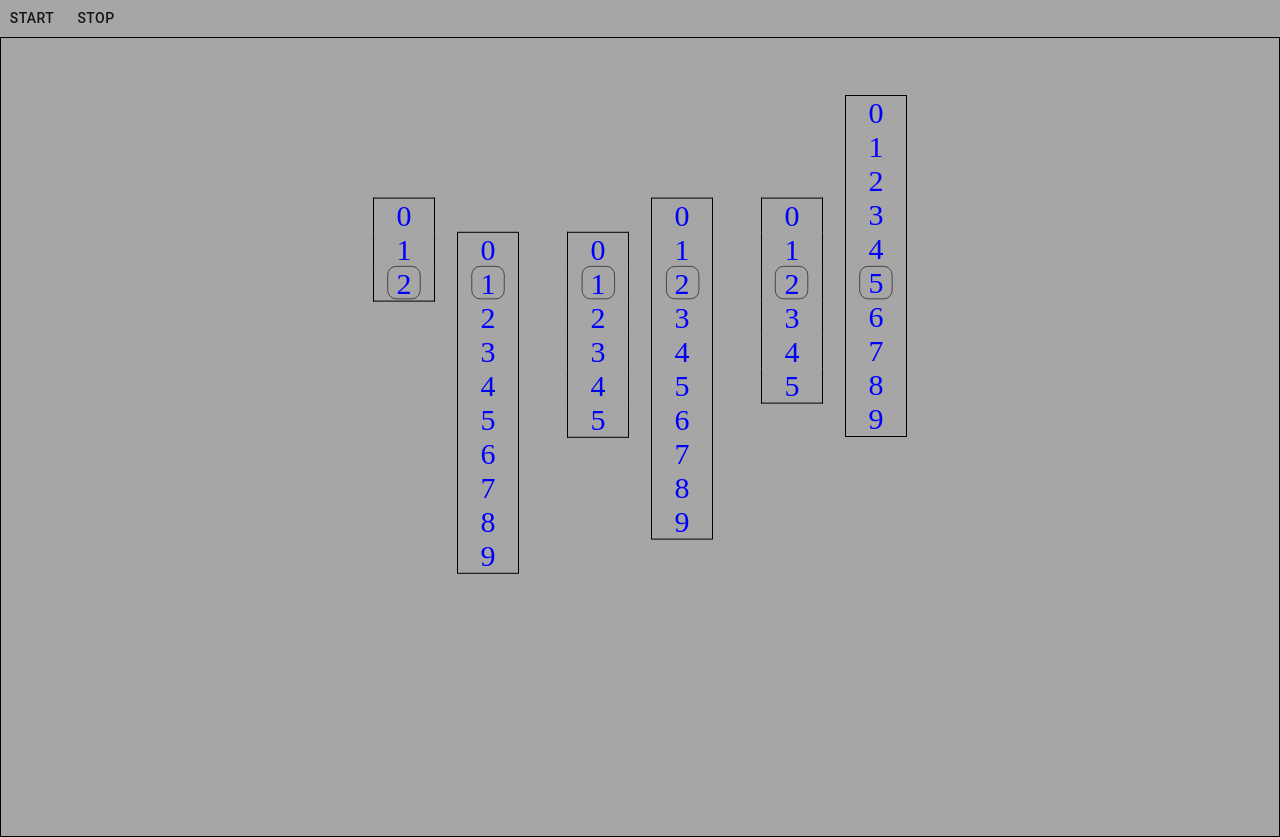
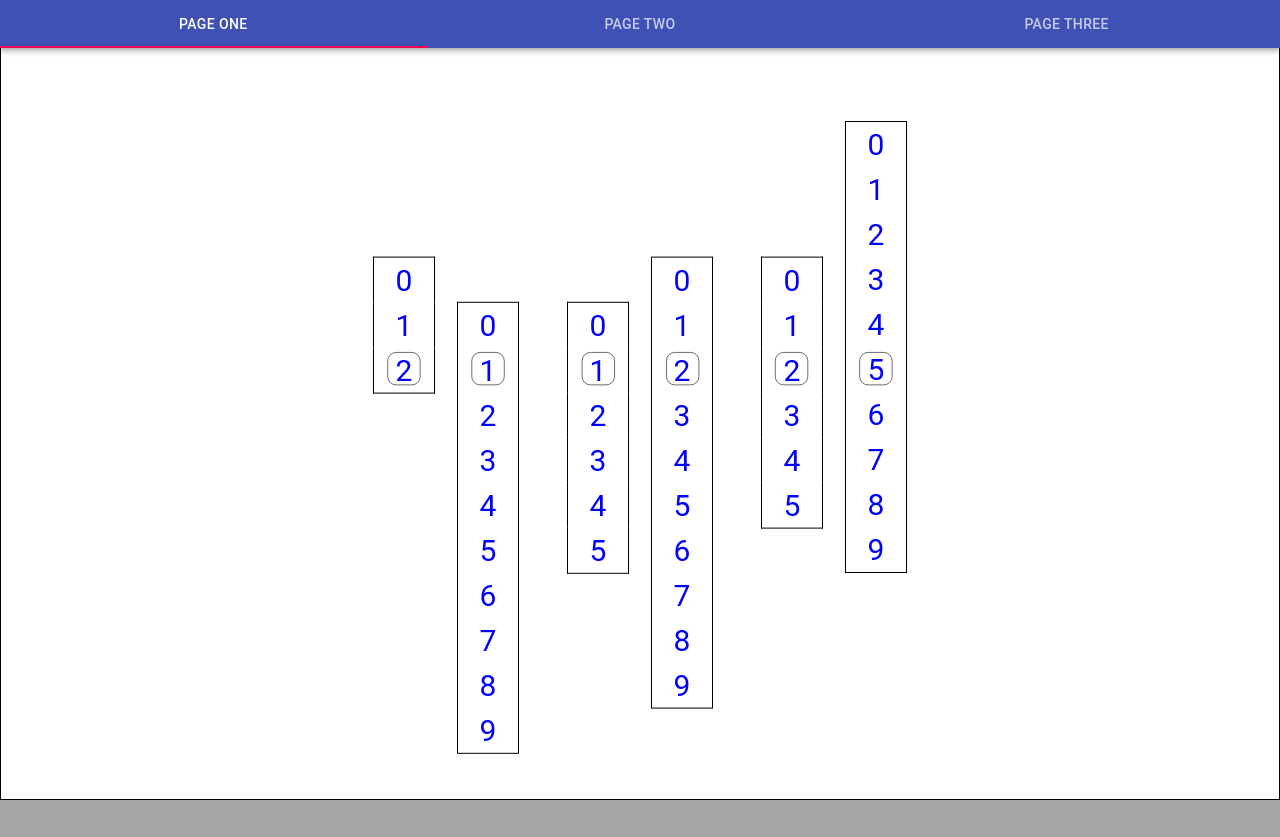
Before and after one commit to JSK321/clock, a React (Create React App) app: page / in a window 1280 px wide. After the commit the page ends 800 px from the top, so only its background shows below. Built offline with nearby package versions, Linux system fonts and the light colour scheme.

Commit message:
added navigation bar

```diff
--- a/src/App.js
+++ b/src/App.js
@@ -1,9 +1,9 @@
-import MainPage from './pages/MainPage'
+import HomePage from './pages/HomePage'
 
 function App() {
   return (
     <div className="App">
-      <MainPage />
+      <HomePage />
     </div>
   );
 }
--- a/src/pages/MainPage/index.js
+++ b/src/pages/ClockPage/index.js
@@ -1,5 +1,5 @@
-import React, { useState, useEffect, useRef } from 'react'
-import { Container, Button } from '@material-ui/core'
+import React, { useEffect, useRef } from 'react'
+import { Container } from '@material-ui/core'
 import { makeStyles } from '@material-ui/core/styles'
 
 import Hours from '../../components/Hours'
@@ -13,8 +13,8 @@ const useStyles = makeStyles((theme) => ({
         height: '100vh',
         display: 'flex',
         justifyContent: "center",
-        // alignItems: 'end',
-        alignItems: 'center',
+        alignItems: 'end',
+        // alignItems: 'center',
         // alignContent: 'center',
         // alignContent: 'flex-end',
         flexWrap: 'wrap',
@@ -24,7 +24,7 @@ const useStyles = makeStyles((theme) => ({
         height: 55,
         width: 55,
         borderRadius: '15px',
-        transform: 'translate(413%, -270%) scale(.58)',
+        transform: 'translate(413%, -705%) scale(.58)',
         transition: "transform 0.5s linear",
         border: '1px solid black',
     },
@@ -33,7 +33,7 @@ const useStyles = makeStyles((theme) => ({
         height: 55,
         width: 55,
         borderRadius: '15px',
-        transform: 'translate(265%, -270%) scale(.58)',
+        transform: 'translate(265%, -705%) scale(.58)',
         transition: "transform 0.5s linear",
         border: '1px solid black',
     },
@@ -42,7 +42,7 @@ const useStyles = makeStyles((theme) => ({
         height: 55,
         width: 55,
         borderRadius: '15px',
-        transform: 'translate(74%, -270%) scale(.58)',
+        transform: 'translate(74%, -705%) scale(.58)',
         transition: "transform 0.5s linear",
         border: '1px solid black',
     },
@@ -51,7 +51,7 @@ const useStyles = makeStyles((theme) => ({
         height: 55,
         width: 55,
         borderRadius: '15px',
-        transform: 'translate(-74%, -270%) scale(.58)',
+        transform: 'translate(-74%, -705%) scale(.58)',
         transition: "transform 0.5s linear",
         border: '1px solid black',
     },
@@ -60,7 +60,7 @@ const useStyles = makeStyles((theme) => ({
         height: 55,
         width: 55,
         borderRadius: '15px',
-        transform: 'translate(-267.5%, -270%) scale(.58)',
+        transform: 'translate(-267.5%, -705%) scale(.58)',
         transition: "transform 0.5s linear",
         border: '1px solid black',
     },
@@ -69,13 +69,13 @@ const useStyles = makeStyles((theme) => ({
         height: 55,
         width: 55,
         borderRadius: '15px',
-        transform: 'translate(-415%, -270%) scale(.58)',
+        transform: 'translate(-415%, -705%) scale(.58)',
         transition: "transform 0.5s linear",
         border: '1px solid black',
     }
 }))
 
-export default function MainPage() {
+export default function ClockPage() {
     const classes = useStyles()
     // counter for seconds from 0 - 9
     const count = useRef(0)
@@ -168,10 +168,10 @@ export default function MainPage() {
                 increSecTwo.current = increSecTwo.current + -10 // increment count of 2nd seconds digit (negative to move box upwards)
                 rotateSecTwo.current += 90 // increment to rotate box indicator of 2nd seconds digit
                 secondDigitTwo.current.style.transform = `translateY(${increSecTwo.current}%)` // move 2nd seconds digit box up by 10%
-                squareSecTwo.current.style.transform = `translate(413%, -270%) scale(.58) rotate(${rotateSecTwo.current}deg)` // rotate 2nd second digit indicator by 90 deg
+                squareSecTwo.current.style.transform = `translate(413%, -705%) scale(.58) rotate(${rotateSecTwo.current}deg)` // rotate 2nd second digit indicator by 90 deg
             } else if (count.current === 9) {
                 rotateSecTwo.current = 0 // reset 2nd second digit rotation degree to 0
-                squareSecTwo.current.style.transform = `translate(413%, -270%) scale(.58) rotate(0deg)` // reset indicator box
+                squareSecTwo.current.style.transform = `translate(413%, -705%) scale(.58) rotate(0deg)` // reset indicator box
                 secondDigitTwo.current.style.transition = 'transform 0.25s linear' // change transition speed of box
                 secondDigitTwo.current.style.transform = 'translateY(0)' // reset box position
                 updateSecond()
@@ -187,10 +187,10 @@ export default function MainPage() {
             count.current = 0
             increSecTwo.current = 0
             secondDigitOne.current.style.transform = `translateY(${increSecOne.current}%)`
-            squareSecOne.current.style.transform = `translate(265%, -270%) scale(.58) rotate(${rotateSecOne.current}deg)`
+            squareSecOne.current.style.transform = `translate(265%, -705%) scale(.58) rotate(${rotateSecOne.current}deg)`
         } else if (increSecOne.current === -50) {
             rotateSecOne.current = 0
-            squareSecOne.current.style.transform = `translate(265%, -270%) scale(.58) rotate(0deg)`
+            squareSecOne.current.style.transform = `translate(265%, -705%) scale(.58) rotate(0deg)`
             secondDigitOne.current.style.transition = 'transform 0.25s linear'
             secondDigitOne.current.style.transform = 'translateY(0)'
             updateMinute()
@@ -206,10 +206,10 @@ export default function MainPage() {
             count.current = 0
             increSecOne.current = 0
             minuteDigitTwo.current.style.transform = `translateY(${increMinTwo.current}%)`
-            squareMinTwo.current.style.transform = `translate(74%, -270%) scale(.58) rotate(${rotateMinTwo.current}deg)`
+            squareMinTwo.current.style.transform = `translate(74%, -705%) scale(.58) rotate(${rotateMinTwo.current}deg)`
         } else if (increMinTwo.current === -90) {
             rotateMinTwo.current = 0
-            squareMinTwo.current.style.transform = `translate(74%, -270%) scale(.58) rotate(0deg)`
+            squareMinTwo.current.style.transform = `translate(74%, -705%) scale(.58) rotate(0deg)`
             minuteDigitTwo.current.style.transition = 'transform 0.25s linear'
             minuteDigitTwo.current.style.transform = 'translateY(0)'
             minuteProgress()
@@ -222,14 +222,14 @@ export default function MainPage() {
             increMinOne.current = increMinOne.current + -10
             rotateMinOne.current += 90
             minuteDigitOne.current.style.transform = `translateY(${increMinOne.current}%)`
-            squareMinOne.current.style.transform = `translate(-74%, -270%) scale(.58) rotate(${rotateMinOne.current}deg)`
+            squareMinOne.current.style.transform = `translate(-74%, -705%) scale(.58) rotate(${rotateMinOne.current}deg)`
             increSecTwo.current = 0
             count.current = 0
             increSecOne.current = 0
             increMinTwo.current = 0
         } else if (increMinOne.current === -50) {
             rotateMinOne.current = 0
-            squareMinOne.current.style.transform = `translate(-74%, -270%) scale(.58) rotate(0deg)`
+            squareMinOne.current.style.transform = `translate(-74%, -705%) scale(.58) rotate(0deg)`
             minuteDigitOne.current.style.transition = 'transform 0.25s linear'
             minuteDigitOne.current.style.transform = 'translateY(0)'
             updateHour()
@@ -246,10 +246,10 @@ export default function MainPage() {
         increMinTwo.current = 0
         increMinOne.current = 0
         hourDigitTwo.current.style.transform = `translateY(${increHourTwo.current}%)`
-        squareHourTwo.current.style.transform = `translate(-267.5%, -270%) scale(.58) rotate(${rotateHourTwo.current}deg)`
+        squareHourTwo.current.style.transform = `translate(-267.5%, -705%) scale(.58) rotate(${rotateHourTwo.current}deg)`
         if (increHourOne.current !== -20 && increHourTwo.current === -100) {
             rotateHourTwo.current = 0
-            squareHourTwo.current.style.transform = `translate(-267.5%, -270%) scale(.58) rotate(0deg)`
+            squareHourTwo.current.style.transform = `translate(-267.5%, -705%) scale(.58) rotate(0deg)`
             hourDigitTwo.current.style.transition = 'transform 0.25s linear'
             hourDigitTwo.current.style.transform = 'translateY(0)'
             progressHour()
@@ -263,7 +263,7 @@ export default function MainPage() {
         increHourOne.current = increHourOne.current + -10
         rotateHourOne.current += 90
         hourDigitOne.current.style.transform = `translateY(${increHourOne.current}%)`
-        squareHourOne.current.style.transform = `translate(-415%, -270%) scale(.58) rotate(${rotateHourOne.current}deg)`
+        squareHourOne.current.style.transform = `translate(-415%, -705%) scale(.58) rotate(${rotateHourOne.current}deg)`
         increSecTwo.current = 0
         count.current = 0
         increSecOne.current = 0
@@ -273,8 +273,8 @@ export default function MainPage() {
     }
     // function to restart clock once midnight is reached
     function restartClock() {
-        squareHourOne.current.style.transform = `translate(-415%, -270%) scale(.58) rotate(0deg)`
-        squareHourTwo.current.style.transform = `translate(-267.5%, -270%) scale(.58) rotate(0deg)`
+        squareHourOne.current.style.transform = `translate(-415%, -705%) scale(.58) rotate(0deg)`
+        squareHourTwo.current.style.transform = `translate(-267.5%, -705%) scale(.58) rotate(0deg)`
         hourDigitOne.current.style.transition = 'transform 0.25s linear'
         hourDigitOne.current.style.transform = 'translateY(0)'
         hourDigitTwo.current.style.transition = 'transform 0.25s linear'
@@ -289,15 +289,8 @@ export default function MainPage() {
         increHourOne.current = 0
     }
 
-    const handleStartClick = event => {
-        // startClock()
-
-    }
-
     return (
         <>
-            <Button onClick={handleStartClick}>Start</Button>
-            <Button>Stop</Button>
             <Container className={classes.container}>
                 <div ref={squareSecTwo} className={classes.squareSecTwo} />
                 <div ref={squareSecOne} className={classes.squareSecOne} />
--- /dev/null
+++ b/src/pages/HomePage/index.js
@@ -0,0 +1,98 @@
+import React from 'react';
+
+// COMPONENTS
+import ClockPage from '../ClockPage'
+import PropTypes from 'prop-types';
+import { makeStyles } from '@material-ui/core/styles';
+import AppBar from '@material-ui/core/AppBar';
+import Tabs from '@material-ui/core/Tabs';
+import Tab from '@material-ui/core/Tab';
+import Typography from '@material-ui/core/Typography';
+import Box from '@material-ui/core/Box';
+
+function TabPanel(props) {
+  const { children, value, index, ...other } = props;
+
+  return (
+    <div
+      role="tabpanel"
+      hidden={value !== index}
+      id={`nav-tabpanel-${index}`}
+      aria-labelledby={`nav-tab-${index}`}
+      {...other}
+    >
+      {value === index && (
+        <>
+          <Typography>{children}</Typography>
+        </>
+      )}
+    </div>
+  );
+}
+
+TabPanel.propTypes = {
+  children: PropTypes.node,
+  index: PropTypes.any.isRequired,
+  value: PropTypes.any.isRequired,
+};
+
+function a11yProps(index) {
+  return {
+    id: `nav-tab-${index}`,
+    'aria-controls': `nav-tabpanel-${index}`,
+  };
+}
+
+function LinkTab(props) {
+  return (
+    <Tab
+      component="a"
+      onClick={(event) => {
+        event.preventDefault();
+      }}
+      {...props}
+    />
+  );
+}
+
+const useStyles = makeStyles((theme) => ({
+  root: {
+    flexGrow: 1,
+    backgroundColor: theme.palette.background.paper,
+  },
+}));
+
+export default function HomePage() {
+  const classes = useStyles();
+  const [value, setValue] = React.useState(0);
+
+  const handleChange = (event, newValue) => {
+    setValue(newValue);
+  };
+
+  return (
+    <div className={classes.root}>
+      <AppBar position="absolute">
+        <Tabs
+          variant="fullWidth"
+          value={value}
+          onChange={handleChange}
+          aria-label="nav tabs"
+        >
+          <LinkTab label="Page One" href="/drafts" {...a11yProps(0)} />
+          <LinkTab label="Page Two" href="/trash" {...a11yProps(1)} />
+          <LinkTab label="Page Three" href="/spam" {...a11yProps(2)} />
+        </Tabs>
+      </AppBar>
+      <TabPanel value={value} index={0}>
+        <ClockPage />
+      </TabPanel>
+      <TabPanel value={value} index={1}>
+        Page Two
+      </TabPanel>
+      <TabPanel value={value} index={2}>
+        Page Three
+      </TabPanel>
+    </div>
+  );
+}
```
Also changed, not shown: src/pages/ClockPage/styles.css (renamed from src/pages/MainPage/styles.css), src/pages/TimerPage/index.js (added).
